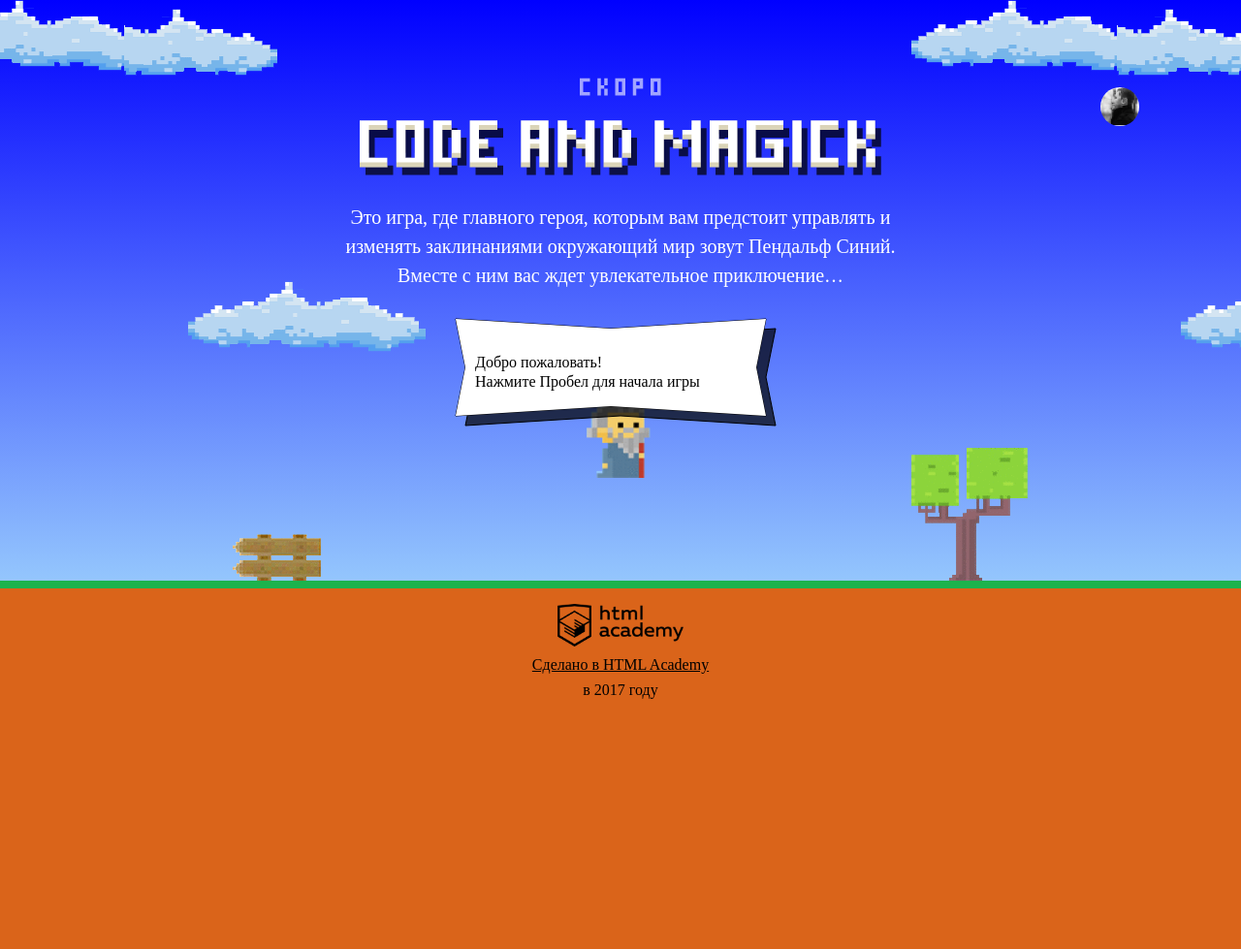
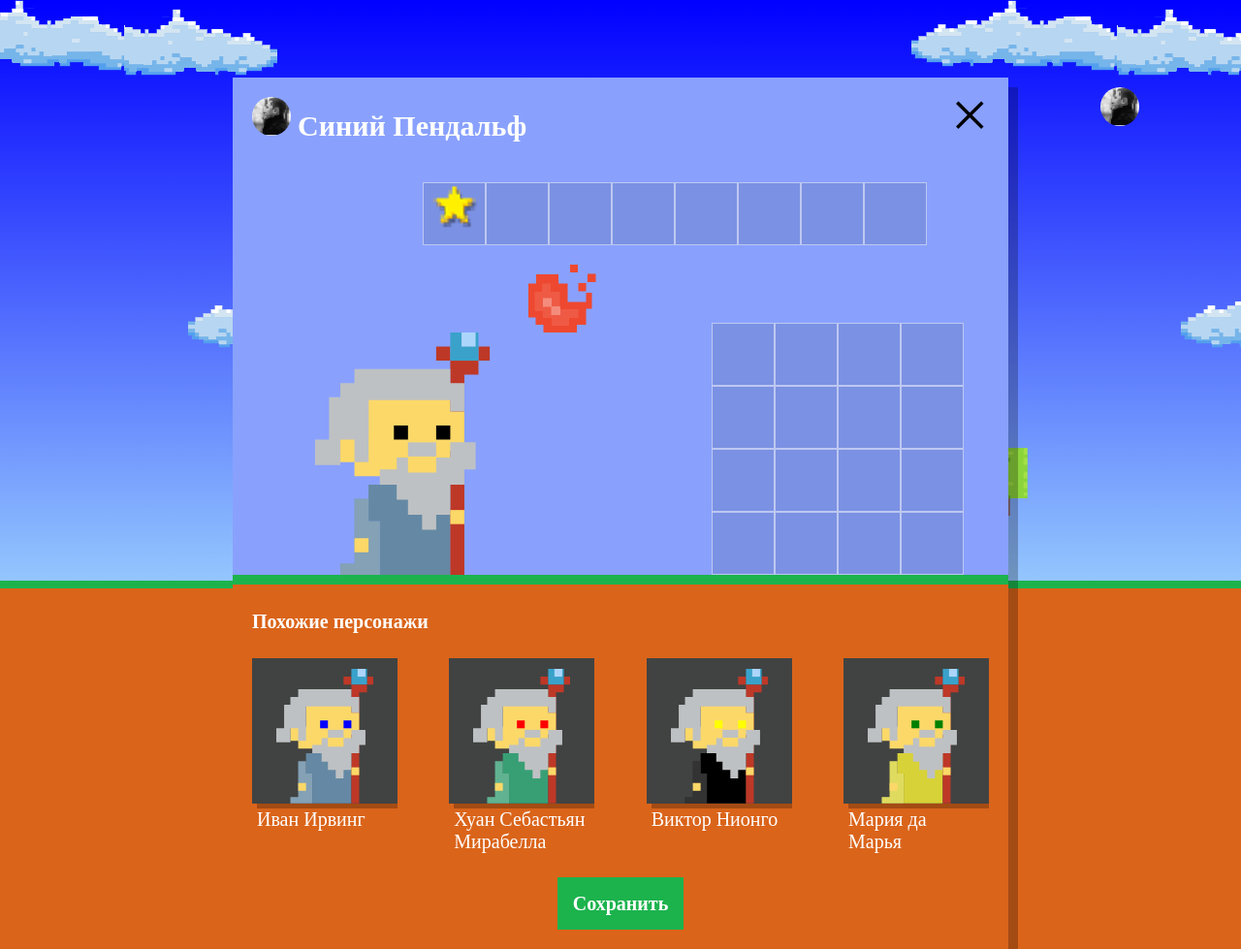
Before and after one commit to Lu4Lu/305263-code-and-magick, a website: page index.html in a window 1280 px wide. Shown: the whole page at 97% size. Before the commit the page ends 800 px from the top, so only its background shows below. Drawn offline with Linux system fonts and the light colour scheme; a web font is replaced by a local one.

Commit message:
Учебный проект: нас орда

```diff
--- a/index.html
+++ b/index.html
@@ -206,8 +206,10 @@ var getFireballSpeed = function (left) {
   }
 </script>
 
+<script src="js/setup.js"></script>
 <script src="js/game.js"></script>
 <script src="js/stat.js"></script>
 
+
 </body>
 </html>
--- /dev/null
+++ b/js/setup.js
@@ -0,0 +1,103 @@
+'use strict';
+var userDialog = document.querySelector('.setup');
+userDialog.classList.remove('hidden');
+
+var similarListElement = userDialog.querySelector('.setup-similar-list');
+
+var similarWizardTemplate = document.querySelector('#similar-wizard-template')
+                            .content
+                            .querySelector('.setup-similar-item');
+
+
+var MOCK_NAMES = [
+  'Иван',
+  'Хуан Себастьян',
+  'Мария',
+  'Кристоф',
+  'Виктор',
+  'Юлия',
+  'Люпита',
+  'Вашингтон'
+];
+
+var MOCK_LAST_NAMES = [
+  'да Марья',
+  'Верон',
+  'Мирабелла',
+  'Вальц',
+  'Онопко',
+  'Топольницкая',
+  'Нионго',
+  'Ирвинг'
+];
+
+var MOCK_COAT_COLOR = [
+  'rgb(101, 137, 164)',
+  'rgb(241, 43, 107)',
+  'rgb(146, 100, 161)',
+  'rgb(56, 159, 117)',
+  'rgb(215, 210, 55)',
+  'rgb(0, 0, 0)'
+];
+
+var MOCK_EYES_COLOR = [
+  'black',
+  'red',
+  'blue',
+  'yellow',
+  'green'
+];
+
+// random from range
+function getRandomInt(min, max) {
+  return Math.floor(Math.random() * (max - min + 1)) + min;
+}
+
+// random array index
+function getRandomIndex(arr) {
+  return getRandomInt(0, arr.length - 1);
+}
+
+// remove randomly an array element
+function getRandomItemFromArrayAndRemoveItem(arr) {
+// search for the index
+  var index = getRandomIndex(arr);
+  var item = arr[index];
+  // remove this item from array
+  arr.splice(index, 1);
+  // remove the item from array (foreeeeeveeer!)
+  return item;
+}
+
+(function mockWizard() {
+
+  window.wizards = [];
+
+  for (var i = 0; i < 4; i++) {
+    var wizard = {
+      name: getRandomItemFromArrayAndRemoveItem(MOCK_NAMES) + ' '
+      + getRandomItemFromArrayAndRemoveItem(MOCK_LAST_NAMES),
+      coatColor: getRandomItemFromArrayAndRemoveItem(MOCK_COAT_COLOR),
+      eyesColor: getRandomItemFromArrayAndRemoveItem(MOCK_EYES_COLOR)
+    };
+    wizards.push(wizard);
+  }
+})();
+
+var renderWizard = function (wizard) {
+  var wizardElement = similarWizardTemplate.cloneNode(true);
+
+  wizardElement.querySelector('.setup-similar-label').textContent = wizard.name;
+  wizardElement.querySelector('.wizard-coat').style.fill = wizard.coatColor;
+  wizardElement.querySelector('.wizard-eyes').style.fill = wizard.eyesColor;
+
+  return wizardElement;
+};
+
+var fragment = document.createDocumentFragment();
+for (var i = 0; i < wizards.length; i++) {
+  fragment.appendChild(renderWizard(wizards[i]));
+}
+similarListElement.appendChild(fragment);
+
+userDialog.querySelector('.setup-similar').classList.remove('hidden');
```
